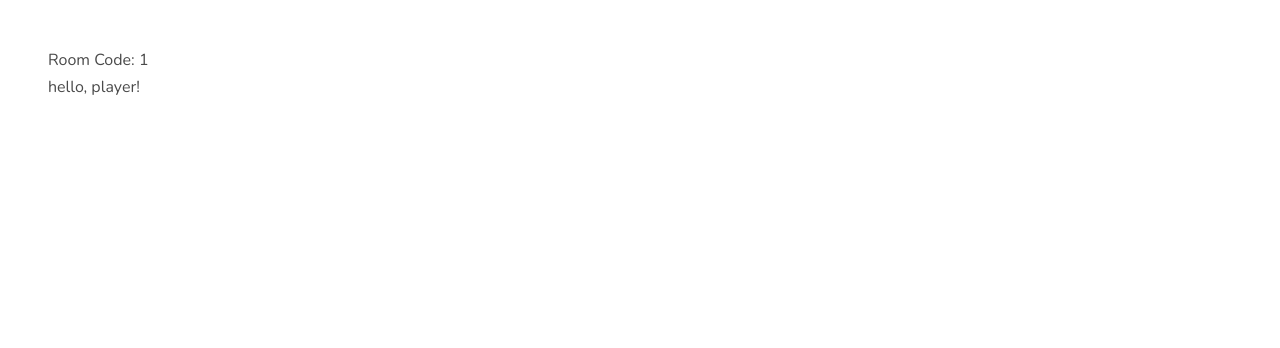
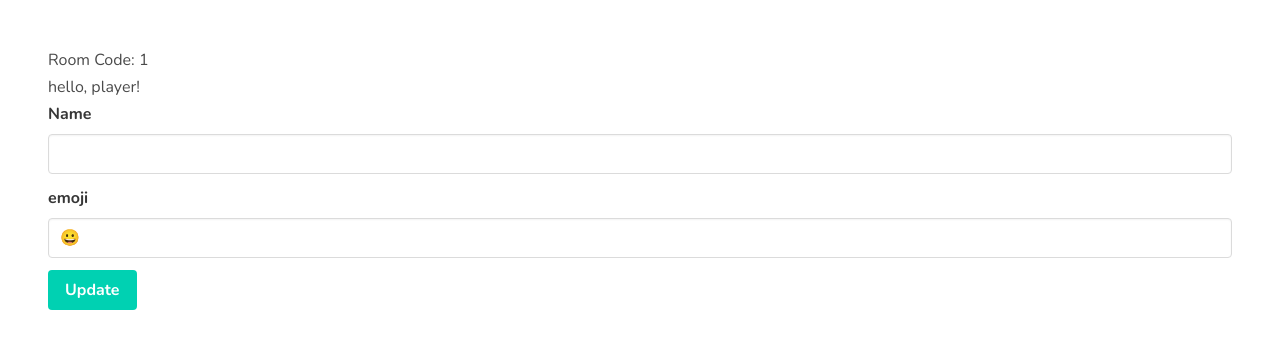
Before and after one commit to pricecomstock/project-appleseed, a React (Create React App) app: page /play/1 in a window 1280 px wide. Shown: the top 348 px of the page. Built offline with nearby package versions, Linux system fonts and the light colour scheme; no server answers; the HTML template or start-up script is replaced by a standard one.

Commit message:
:sparkles: added playerview info form

```diff
--- /dev/null
+++ b/src/components/PlayerInfoSet.jsx
@@ -0,0 +1,37 @@
+import React from "react";
+import PropTypes from "prop-types";
+import { useState } from "react";
+
+export default function PlayerInfoSet() {
+  const [name, setName] = useState("");
+  const [emoji, setEmoji] = useState("😀");
+
+  return (
+    <div>
+      <div className="field">
+        <label className="label">Name</label>
+        <div className="control">
+          <input
+            className="input"
+            type="text"
+            value={name}
+            onChange={(event) => setName(event.target.value)}
+          />
+        </div>
+      </div>
+
+      <div className="field">
+        <label className="label">emoji</label>
+        <div className="control">
+          <input
+            className="input"
+            type="emoji"
+            value={emoji}
+            onChange={(event) => setEmoji(event.target.value)}
+          />
+        </div>
+      </div>
+      <button className="button is-primary">Update</button>
+    </div>
+  );
+}
--- a/src/components/pages/HostView.jsx
+++ b/src/components/pages/HostView.jsx
@@ -16,8 +16,9 @@ export default class HostView extends Component {
   componentDidMount() {
     const socket = createSocketClient();
     socket.on("connection", () => console.log("Connected!"));
-    socket.on("state", (roomState) => {
+    socket.on("state", (gameState) => {
       console.log("Room state updated");
+      this.setState({ gameState: gameState });
       // this.state.log = this.setState({ log: [...this.state.log, ] });
     });
     this.setState({ socket: socket });
--- a/src/components/pages/PlayerView.jsx
+++ b/src/components/pages/PlayerView.jsx
@@ -1,5 +1,6 @@
 import React, { Component } from "react";
 // import PropTypes from "prop-types";
+import PlayerInfoSet from "../PlayerInfoSet";
 
 import createSocketClient from "../../createSocketClient";
 
@@ -13,8 +14,9 @@ export default class PlayerView extends Component {
   componentDidMount() {
     const socket = createSocketClient();
     socket.on("connection", () => console.log("Connected!"));
-    socket.on("state", (roomState) => {
+    socket.on("state", (gameState) => {
       console.log("Room state updated");
+      this.setState({ gameState: gameState });
       // this.state.log = this.setState({ log: [...this.state.log, ] });
     });
     this.setState({ socket: socket });
@@ -29,6 +31,10 @@ export default class PlayerView extends Component {
             <li key={index}>{logline}</li>
           ))}
         </ul>
+        {true && (
+          // {this.state.gameState.state == "preGame" && (
+          <PlayerInfoSet socket={this.state.socket}></PlayerInfoSet>
+        )}
       </div>
     );
   }
```
Also changed, not shown: src/components/PlayerVote.jsx (added, +24 -0 lines).
